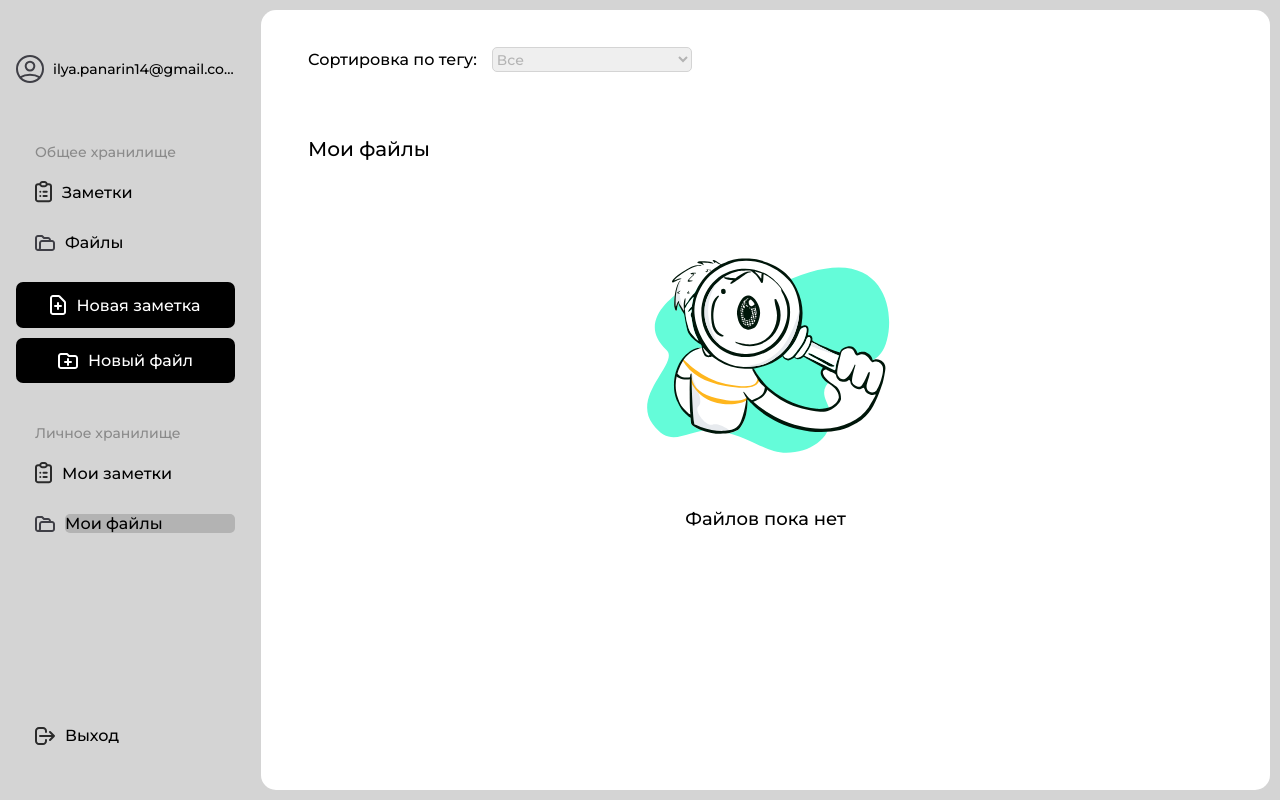
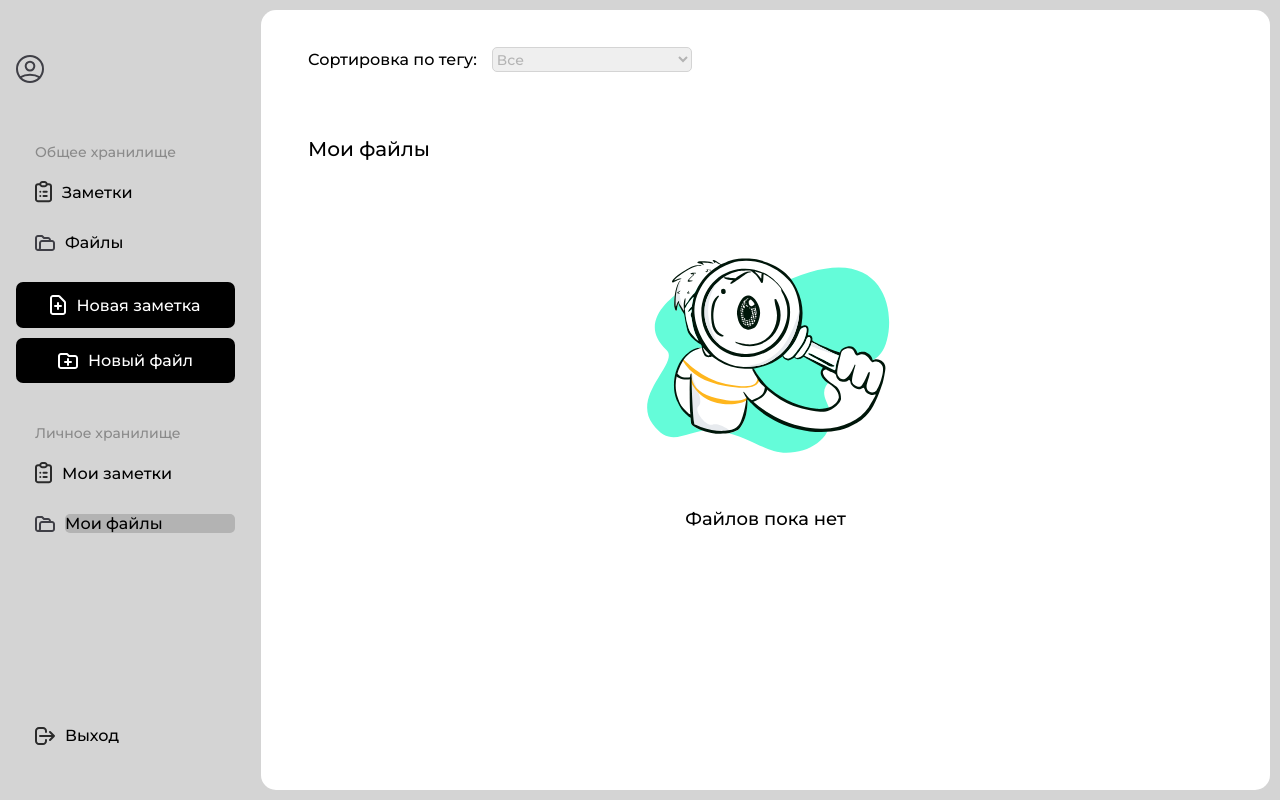
Before and after one commit to hil1ch/vite-react-ts-project, a React (Vite) app: page /myFiles in a window 1280 px wide. Built offline with nearby package versions, Linux system fonts and the light colour scheme.

Commit message:
Сохранение email в localStorage при входе и регистрации

```diff
--- a/src/Pages/Login/Login.tsx
+++ b/src/Pages/Login/Login.tsx
@@ -36,7 +36,8 @@ function Login() {
       const data: LoginResponse = await res.json();
 
       if (res.ok) {
-        // Если токен возвращен, сохраняем его в localStorage
+        localStorage.setItem('userEmail', email);
+
         if (data.token) {
           localStorage.setItem('authToken', data.token);
         }
--- a/src/Pages/RegistrationPage/RegistrationPage.tsx
+++ b/src/Pages/RegistrationPage/RegistrationPage.tsx
@@ -44,10 +44,11 @@ function RegistrationPage() {
       const data: RegisterResponse = await res.json();
 
       if (res.ok) {
+        localStorage.setItem('userEmail', email);
 
-         if (data.token) {
-            localStorage.setItem('authToken', data.token);
-         }
+        if (data.token) {
+          localStorage.setItem('authToken', data.token);
+        }
 
         // Успешная регистрация, перенаправляем на страницу со своими заметками
         navigate('/myNotes');
--- a/src/Widgets/ApproveExit/ApproveExit.tsx
+++ b/src/Widgets/ApproveExit/ApproveExit.tsx
@@ -9,7 +9,7 @@ function ApproveExit({ closeModal }: IApproveExitProps) {
   const navigate = useNavigate();
 
   const handleLogout = () => {
-    // Удаляем токен из localStorage
+    localStorage.removeItem('userEmail');
     localStorage.removeItem('authToken');
 
     // Закрываем модальное окно
--- a/src/Widgets/Sidebar/Sidebar.tsx
+++ b/src/Widgets/Sidebar/Sidebar.tsx
@@ -1,3 +1,4 @@
+import { useState, useEffect } from 'react';
 import { useModal } from '../../Features/hooks/useModal';
 import './Sidebar.css';
 import ExitButton from './SidebarNav/ExitButton';
@@ -5,19 +6,26 @@ import SidebarNav from './SidebarNav/SidebarNav';
 import ApproveExit from '../ApproveExit/ApproveExit';
 
 function Sidebar() {
+  const { isOpenModal, openModal, closeModal } = useModal();
+  const [userEmail, setUserEmail] = useState<string | null>(null);
 
-   const { isOpenModal, openModal, closeModal } = useModal();
+  // Получение email из localStorage при загрузке компонента
+  useEffect(() => {
+    const email = localStorage.getItem('userEmail');
+    setUserEmail(email);
+  }, []);
 
   return (
     <div className="sidebar">
       <div className="sidebar__profile">
-            <img src="src\images\profile.svg" alt="" className="profile__img"></img>
-            <p className="profile__name">ilya.panarin14@gmail.com</p>
+        <img src="src/images/profile.svg" alt="" className="profile__img" />
+        <p className="profile__name">{userEmail}</p>
       </div>
       <SidebarNav />
-         <ExitButton openModal={openModal}/>
+      <ExitButton openModal={openModal} />
       {isOpenModal && <ApproveExit closeModal={closeModal} />}
     </div>
-)};
+  );
+}
 
 export default Sidebar;
```
Lines whose indentation alone changed are shown as unchanged.
